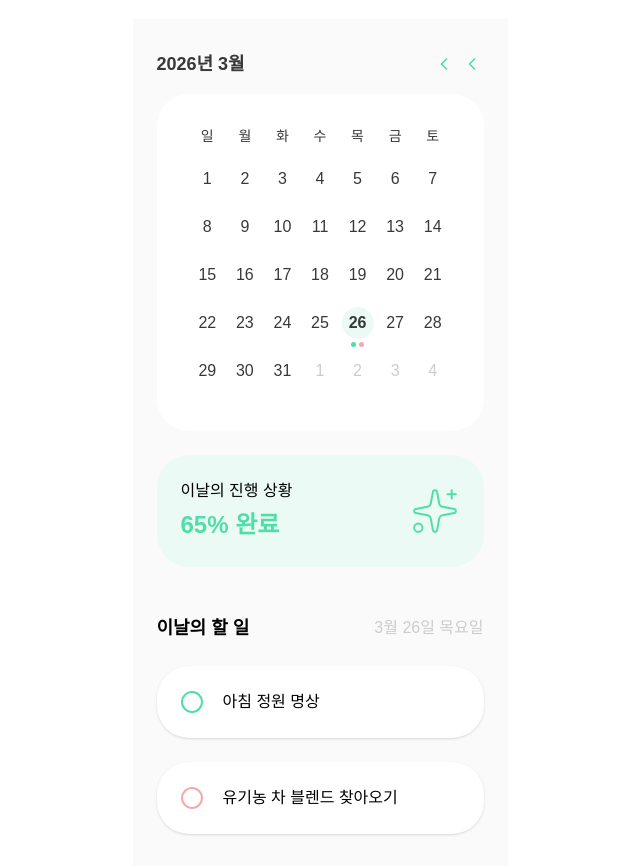
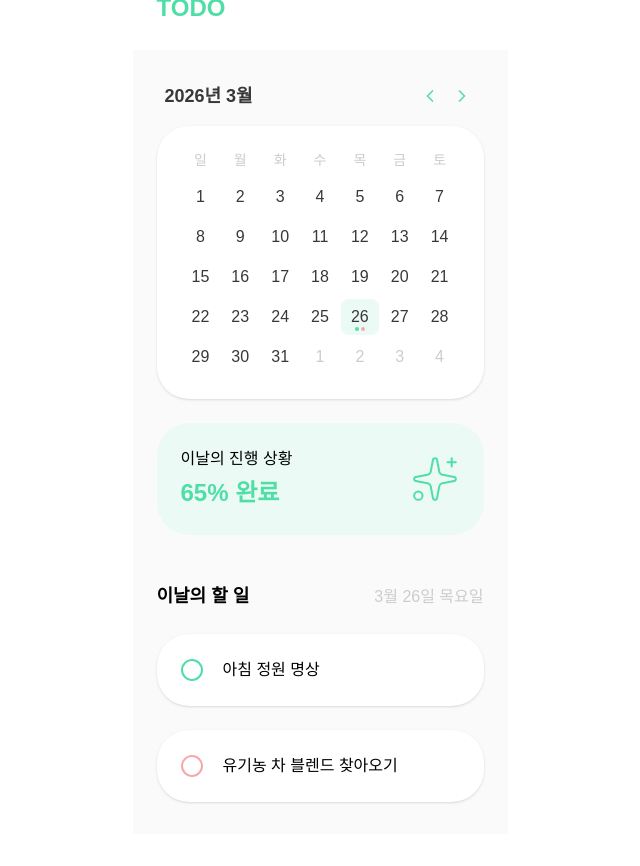
Before and after one commit to deepdive-01/goorm-todo-front, a React (Vite) app: page /calendar in a window 1280 px wide. Shown: the whole page, without its empty margins (320-960 px from the left). After the commit the page ends 834 px from the top, so only its background shows below. Built offline with nearby package versions, Linux system fonts and the light colour scheme; a web font is replaced by a local one.

Commit message:
fix: 캘린더 PR 코맨트 최종 수정 완료

```diff
--- a/src/components/Calendar.tsx
+++ b/src/components/Calendar.tsx
@@ -2,8 +2,8 @@ import { useState } from 'react';
 import { isSameDay, isSameMonth, format } from 'date-fns';
 import { ko } from 'date-fns/locale';
 import Text from '@/components/Text';
-import LeftArrow from '../../src/pages/calendar/left-arrow.svg?react';
-import RightArrow from '../../src/pages/calendar/left-arrow.svg?react';
+import LeftArrow from '../pages/calendar/left-arrow.svg?react';
+import RightArrow from '../pages/calendar/right-arrow.svg?react';
 
 type EventCategory = 'focus' | 'quick' | 'plan' | 'drop';
 
@@ -64,17 +64,8 @@ const m = today.getMonth();
 const DUMMY_EVENTS: DayEvent[] = [
   { date: new Date(y, m, 1), categories: ['focus', 'plan', 'quick'] },
   { date: new Date(y, m, 2), categories: ['focus', 'quick'] },
-  { date: new Date(y, m, 3), categories: ['drop'] },
-  { date: new Date(y, m, 7), categories: ['quick', 'plan'] },
-  { date: new Date(y, m, 8), categories: ['focus'] },
-  { date: new Date(y, m, 11), categories: ['plan', 'quick'] },
-  { date: new Date(y, m, 13), categories: ['focus', 'plan'] },
-  { date: new Date(y, m, 15), categories: ['focus', 'plan', 'quick'] },
-  { date: new Date(y, m, 17), categories: ['drop'] },
-  { date: new Date(y, m, 20), categories: ['focus', 'plan'] },
-  { date: new Date(y, m, 24), categories: ['quick', 'plan'] },
-  { date: new Date(y, m, 26), categories: ['focus', 'quick'] },
-  { date: new Date(y, m, 30), categories: ['focus', 'quick'] },
+  { date: new Date(y, m, 20), categories: ['focus', 'quick', 'plan', 'drop'] },
+  { date: new Date(y, m, 25), categories: ['focus', 'quick'] },
 ];
 
 export default function Calendar({
@@ -112,38 +103,28 @@ export default function Calendar({
   return (
     <div className="w-full">
       {/* 헤더 */}
-      <div className="flex items-center justify-between mb-4">
+      <div className="flex items-center justify-between mb-4 px-2">
         <Text variant="heading" className="text-black">
           {format(currentMonth, 'yyyy년 M월', { locale: ko })}
         </Text>
 
         <div className="flex items-center gap-1">
-          <button
-            type="button"
-            onClick={handlePrevMonth}
-            className="w-6 h-6 flex items-center justify-center active:scale-90 transition-transform"
-            aria-label="이전 달"
-          >
+          <button onClick={handlePrevMonth} className="p-1 active:scale-90 transition-transform">
             <LeftArrow className="text-primary w-5 h-5" />
           </button>
-          <button
-            type="button"
-            onClick={handleNextMonth}
-            className="w-6 h-6 flex items-center justify-center active:scale-90 transition-transform"
-            aria-label="다음 달"
-          >
+          <button onClick={handleNextMonth} className="p-1 active:scale-90 transition-transform">
             <RightArrow className="text-primary w-5 h-5" />
           </button>
         </div>
       </div>
 
       {/* 달력 본체 */}
-      <div className="bg-white rounded-[32px] p-8">
+      <div className="bg-white rounded-[32px] p-6 shadow-sm">
         {/* 요일 헤더 */}
-        <div className="grid grid-cols-7 mb-3">
+        <div className="grid grid-cols-7 mb-2">
           {DAYS_KO.map((d) => (
             <div key={d} className="flex items-center justify-center">
-              <Text variant="label" className="text-black">
+              <Text variant="label" className="text-gray-text">
                 {d}
               </Text>
             </div>
@@ -151,7 +132,7 @@ export default function Calendar({
         </div>
 
         {/* 날짜 그리드 */}
-        <div className="grid grid-cols-7">
+        <div className="grid grid-cols-7 gap-y-1 justify-items-center">
           {days.map((date, idx) => {
             const isCurrentMonth = isSameMonth(date, currentMonth);
             const isSelected = isSameDay(date, selected);
@@ -161,39 +142,38 @@ export default function Calendar({
               <button
                 key={idx}
                 onClick={() => handleDayClick(date)}
-                className="relative flex flex-col items-center justify-start pt-1 h-[48px] rounded-lg cursor-pointer hover:bg-gray-ui active:bg-primary-light transition-all"
+                className="flex flex-col items-center justify-center h-[36]px gap-[2px] rounded-[4px] cursor-pointer active:bg-primary-light transition-all"
               >
-                {/* 날짜 숫자 - 고정 위치 */}
+                {/* 선택 시 나타나는 정사각형 배경 */}
                 <div
-                  className={`w-8 h-8 flex items-center justify-center rounded-full transition-colors ${
-                    isSelected ? 'bg-primary-light' : ''
+                  className={`relative w-[37.57px] h-[36px] rounded-[8px] transition-colors ${
+                    isSelected
+                      ? 'bg-primary-light'
+                      : ''
                   }`}
                 >
+                  {/* 날짜 숫자 */}
                   <Text
                     variant="body"
-                    className={
-                      isSelected
-                        ? 'text-black font-semibold'
-                        : isCurrentMonth
-                        ? 'text-black'
-                        : 'text-gray-text'
-                    }
+                    className={`absolute top-1/2 left-1/2 -translate-x-1/2 -translate-y-1/2 leading-none ${
+                      isCurrentMonth ? 'text-black' : 'text-gray-text'
+                    }`}
                   >
                     {date.getDate()}
                   </Text>
-                </div>
 
-                {/* 이벤트 도트 - 절대 위치로 하단 고정 */}
+                  {/* 하단 카테고리 도트 */}
                   {categories.length > 0 && (
-                  <div className="absolute bottom-1 flex items-center gap-[3px]">
-                    {categories.slice(0, 3).map((cat, i) => (
+                    <div className="absolute bottom-[4px] left-1/2 -translate-x-1/2 flex items-center gap-[2px]">
+                      {categories.slice(0, 4).map((cat, i) => (
                         <div
                           key={i}
-                        className={`w-[5px] h-[5px] rounded-full ${categoryColors[cat]}`}
+                          className={`w-[4px] h-[4px] rounded-full ${categoryColors[cat]}`}
                         />
                       ))}
                     </div>
                   )}
+                </div>
               </button>
             );
           })}
```
Lines whose indentation alone changed are shown as unchanged.
